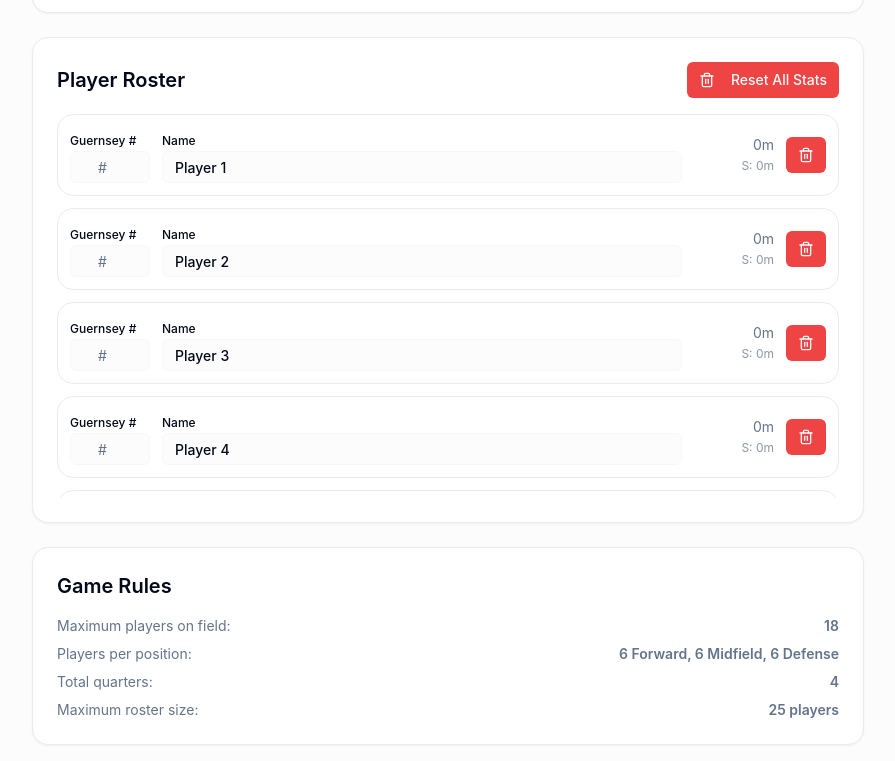
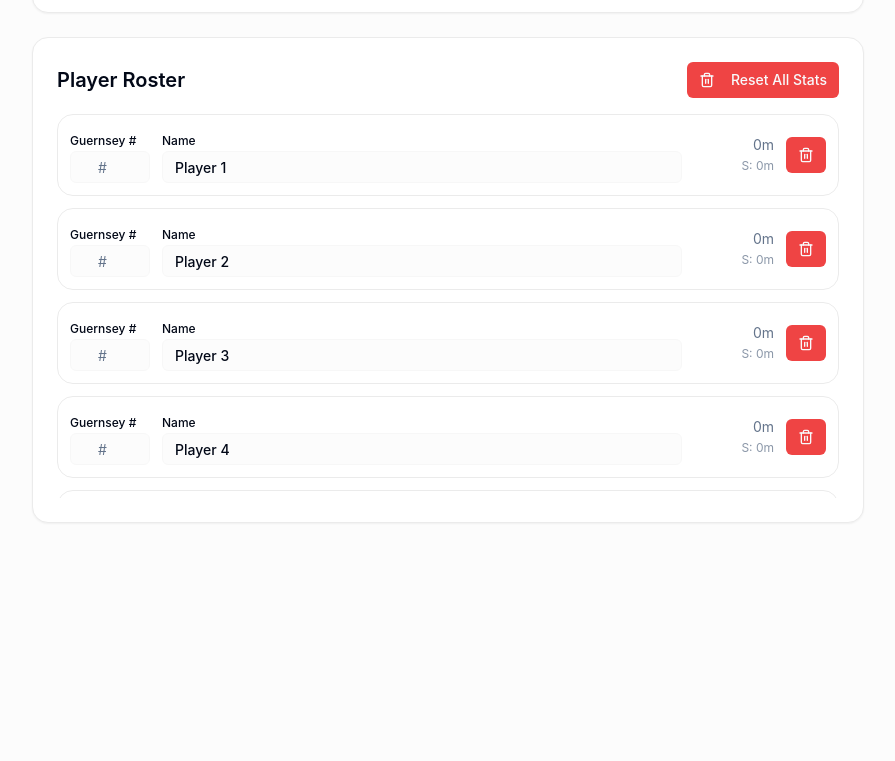
Before and after one commit to ConFrantzeskos/junior-footy-game-rotations, a React (Vite) app: page /settings in a window 1280 px wide. Shown: the part 263-1024 px from the top of the page, without its empty margins (192-1087 px from the left). After the commit the page ends 802 px from the top, so only its background shows below. Built offline with nearby package versions, Linux system fonts and the light colour scheme.

Commit message:
Remove game rules section
The game rules section has been removed from the application.

```diff
--- a/src/pages/Settings.tsx
+++ b/src/pages/Settings.tsx
@@ -223,28 +223,6 @@ const Settings = () => {
             )}
           </Card>
 
-          {/* Game Rules */}
-          <Card className="p-6 bg-white">
-            <h2 className="text-xl font-semibold mb-4">Game Rules</h2>
-            <div className="space-y-2 text-sm text-muted-foreground">
-              <div className="flex justify-between">
-                <span>Maximum players on field:</span>
-                <span className="font-semibold">18</span>
-              </div>
-              <div className="flex justify-between">
-                <span>Players per position:</span>
-                <span className="font-semibold">6 Forward, 6 Midfield, 6 Defense</span>
-              </div>
-              <div className="flex justify-between">
-                <span>Total quarters:</span>
-                <span className="font-semibold">4</span>
-              </div>
-              <div className="flex justify-between">
-                <span>Maximum roster size:</span>
-                <span className="font-semibold">25 players</span>
-              </div>
-            </div>
-          </Card>
         </div>
       </div>
     </div>
```
